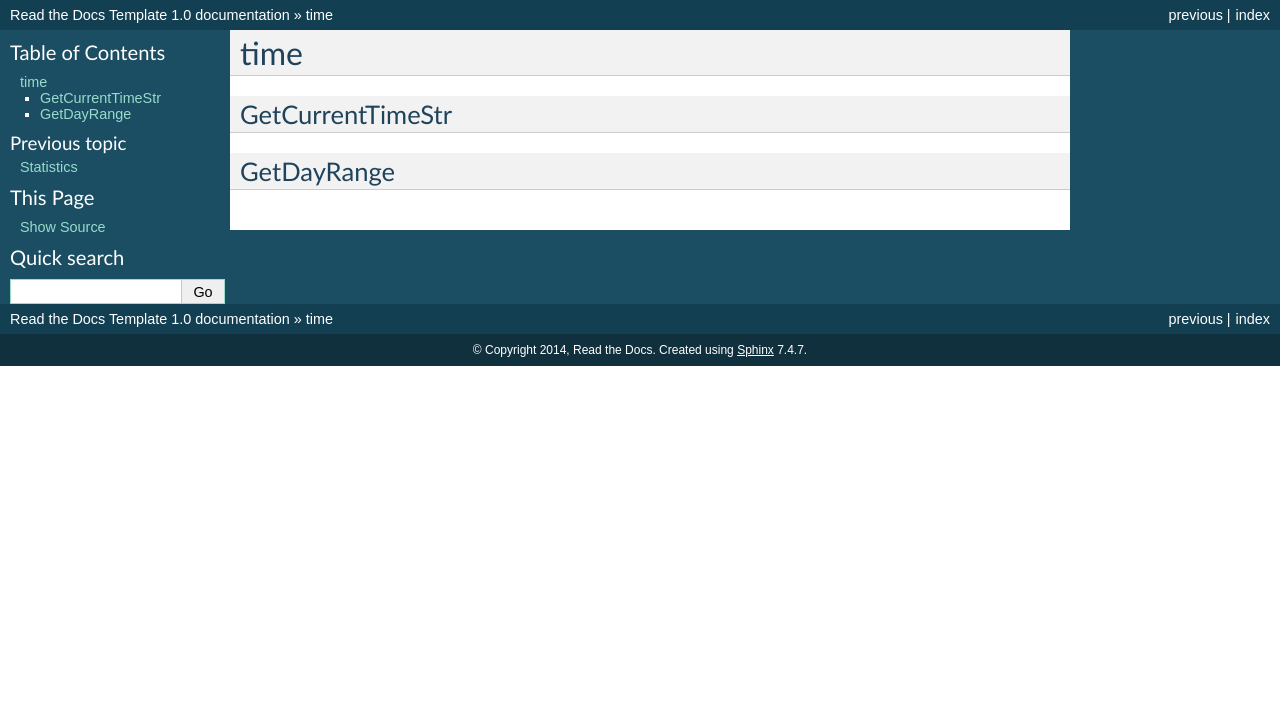
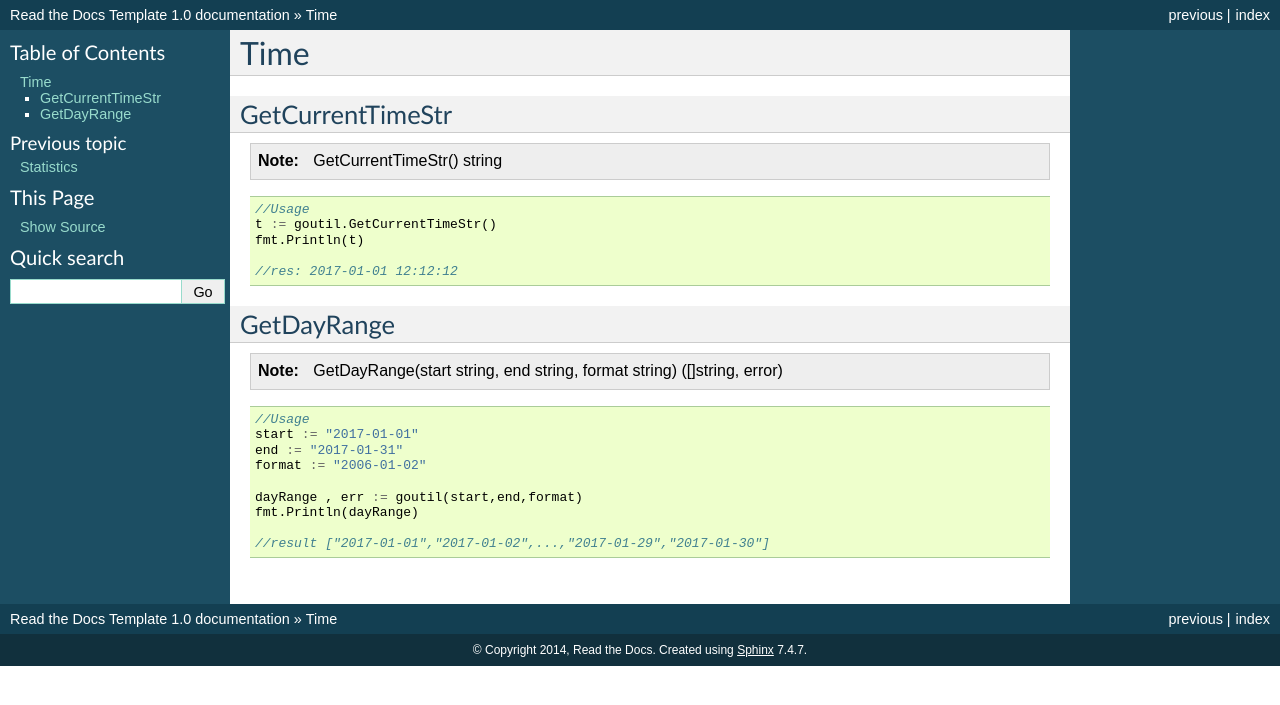
Before and after one commit to keyboard1989/goutil, a Sphinx documentation site: the page built from docs/time.rst, in a window 1280 px wide. Shown: the top 705 px of the page. Built offline with Sphinx 7.4.7, drawn with Linux system fonts in a browser that asks for light colours.

Commit message:
add time rst

```diff
--- a/docs/time.rst
+++ b/docs/time.rst
@@ -1,9 +1,33 @@
-time
+Time
 ======
 
 GetCurrentTimeStr
 -------------------
 
+.. note:: GetCurrentTimeStr() string
+
+.. sourcecode:: go
+
+    //Usage
+    t := goutil.GetCurrentTimeStr()
+    fmt.Println(t)
+
+    //res: 2017-01-01 12:12:12
+
 
 GetDayRange
 --------------
+
+.. note:: GetDayRange(start string, end string, format string) ([]string, error)
+
+.. sourcecode:: go
+
+    //Usage
+    start := "2017-01-01"
+    end := "2017-01-31"
+    format := "2006-01-02"
+
+    dayRange , err := goutil(start,end,format)
+    fmt.Println(dayRange)
+
+    //result ["2017-01-01","2017-01-02",...,"2017-01-29","2017-01-30"]
```
